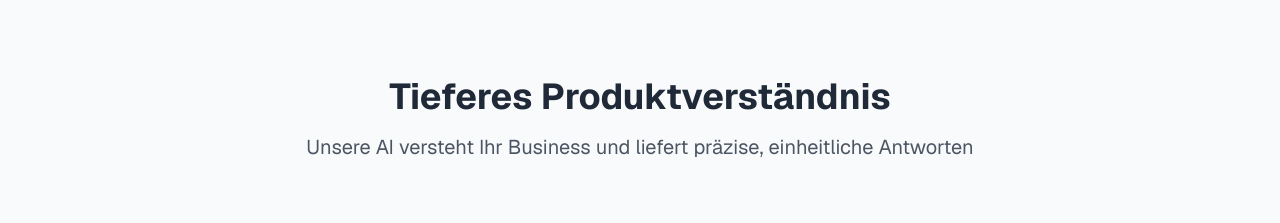
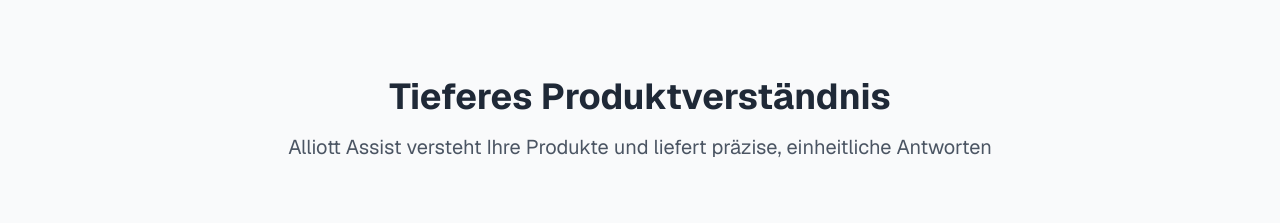
Before and after one commit to elliott-assist/elliott-assist-website, a Next.js app: page / in a window 1280 px wide. Shown: the part 1300-1523 px from the top of the page. Built offline with nearby package versions, Linux system fonts and the light colour scheme.

Commit message:
Update page.tsx

```diff
--- a/app/page.tsx
+++ b/app/page.tsx
@@ -247,7 +247,7 @@ export default function LandingPage() {
           >
             <h2 className="text-3xl md:text-4xl font-bold text-gray-900 mb-4">Tieferes Produktverständnis</h2>
             <p className="text-xl text-gray-600 max-w-3xl mx-auto">
-              Unsere AI versteht Ihr Business und liefert präzise, einheitliche Antworten
+              Alliott Assist versteht Ihre Produkte und liefert präzise, einheitliche Antworten
             </p>
           </motion.div>
 
```
